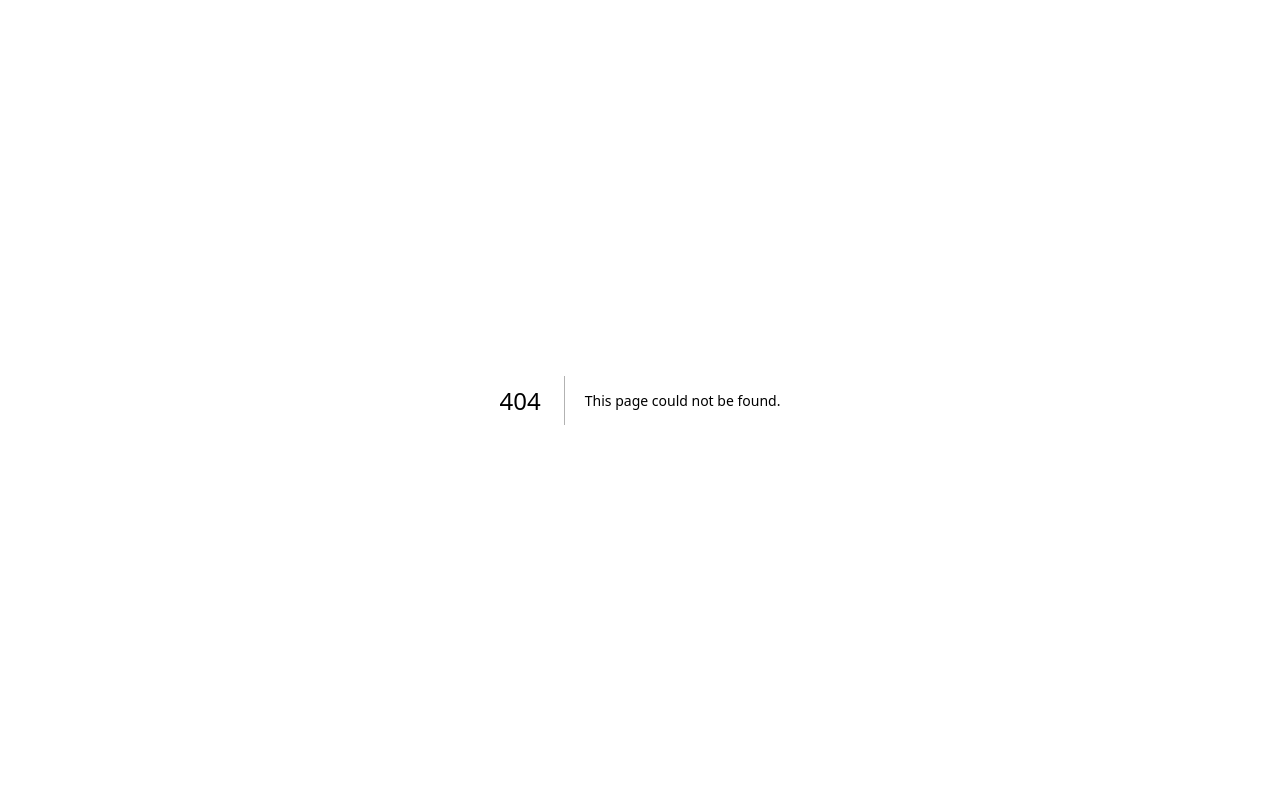
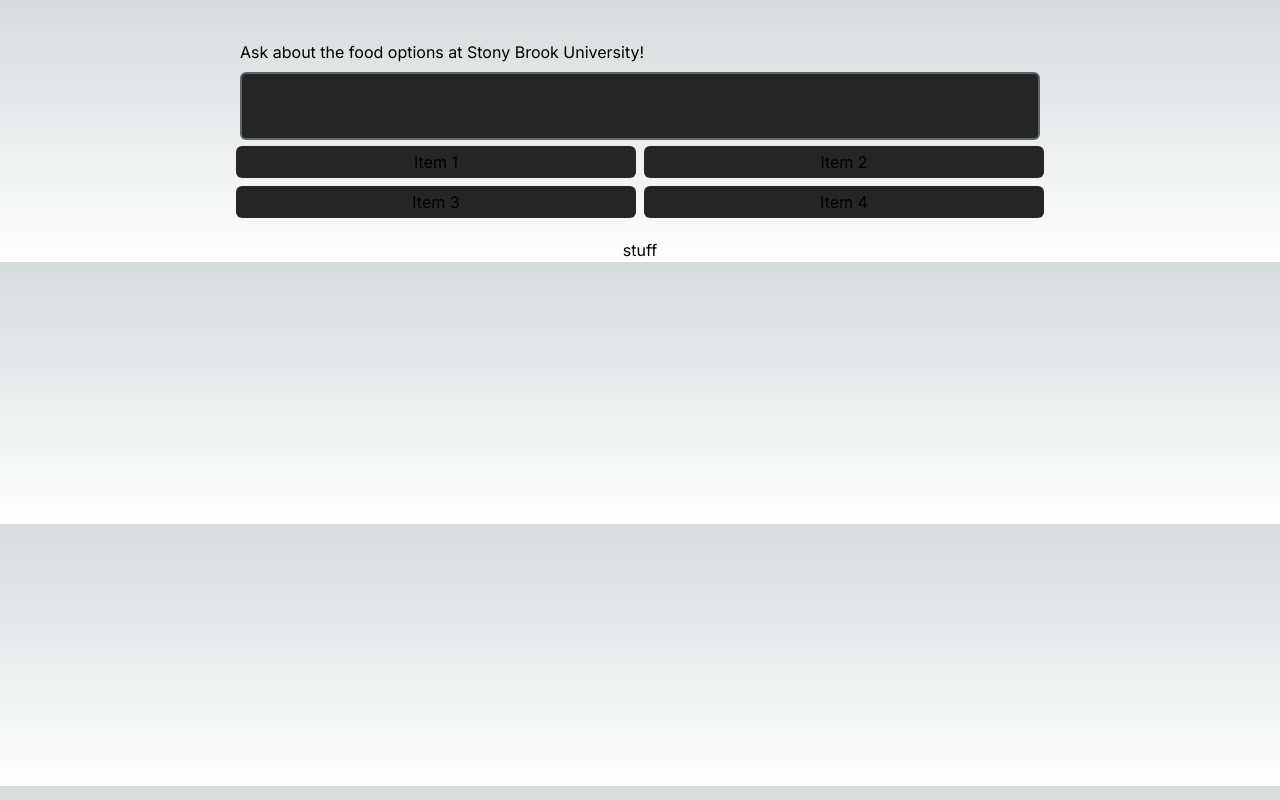
Before and after one commit to mingl1/sbu-whats-good, a Next.js app: page /prompts in a window 1280 px wide. Before the commit this address had no page. Built offline with nearby package versions, Linux system fonts and the light colour scheme.

Commit message:
Base UI stuff

```diff
--- /dev/null
+++ b/app/components/DiningOptions.js
@@ -0,0 +1,13 @@
+'use client'
+import React from 'react';
+import Link from 'next/link';
+
+const DiningOptions = ({label, meal}) => {
+    return (
+        <Link href={{pathname: '/prompts', query : {meal: `${meal}`}}} className="shrink mb-2 text-2xl bg-gray-700 p-6 rounded-md hover:bg-slate-400">
+            {label}
+        </Link>
+    )
+}
+
+export default DiningOptions;
--- a/app/page.js
+++ b/app/page.js
@@ -1,19 +1,14 @@
-import Image from "next/image";
+import DiningOptions from "./components/DiningOptions";
+
 export default function Home() {
   return (
     <main className="flex min-h-screen flex-col items-center p-24">
       <h1 className="text-6xl font-bold text-center">What's Good @ SBU 🍕</h1>
       <div className="flex flex-col items-center mt-20 gap-4">
         <h1 className="mb-8 text-5xl">Choose Your Meal Plan</h1>
-        <button className="mb-2 text-2xl bg-gray-700 p-6 rounded-md hover:bg-slate-400">
-          Unlimited
-        </button>
-        <button className="mb-2 text-2xl bg-gray-700 p-6 rounded-md hover:bg-slate-400">
-          Meal Swipe & Dining Dollars
-        </button>
-        <button className="mb-2 text-2xl bg-gray-700 p-6 rounded-md hover:bg-slate-400">
-          Dining Dollars
-        </button>
+        <DiningOptions label="Unlimited" meal="unlimited" />
+        <DiningOptions label="Meal Swipe & Dining Dollars" meal="swipe" />
+        <DiningOptions label="Dining Dollars" meal="dining" />
       </div>
       <p className="text-lg text-center bottom-1 absolute">
         @ Hopper hacks 2024 hackathon project by Edwin and Ming
--- /dev/null
+++ b/app/prompts/page.js
@@ -0,0 +1,48 @@
+"use client";
+import { useSearchParams } from "next/navigation";
+import { useState } from "react";
+
+const prompts = () => {
+  const [userPrompt, setUserPrompt] = useState("");
+  const searchParams = useSearchParams();
+  // meal is wat da user selects (unlimited, swipe, or dining)
+  const meal = searchParams.get("meal");
+
+  const changeUserPrompt = (e) => {
+    setUserPrompt(e.target.value);
+    console.log(userPrompt);
+  };
+
+  return (
+    <div className="flex flex-col items-center">
+      <div className="mt-10">
+        <p className="mb-2">
+          Ask about the food options at Stony Brook University!
+        </p>
+        <textarea
+          onChange={changeUserPrompt}
+          className="resize-none outline-none font-sans font-xs w-[800px] h-min p-2 bg-neutral-800 rounded-md border-solid border-2 border-[#586A6A]"
+        ></textarea>
+      </div>
+      <div className="grid grid-cols-2 gap-2 max-w-[800] mb-5">
+        <div className="w-[400px] p-1 bg-neutral-800 text-center rounded-md">
+          Item 1
+        </div>
+        <div className="w-[400px] p-1 bg-neutral-800 text-center rounded-md">
+          Item 2
+        </div>
+        <div className="w-[400px] p-1 bg-neutral-800 text-center rounded-md">
+          Item 3
+        </div>
+        <div className="w-[400px] p-1 bg-neutral-800 text-center rounded-md">
+          Item 4
+        </div>
+      </div>
+      <div className="flex justify-start">
+        <div class="">stuff</div>
+      </div>
+    </div>
+  );
+};
+
+export default prompts;
```
Also changed, not shown: app/components/placeholder.js (deleted).
